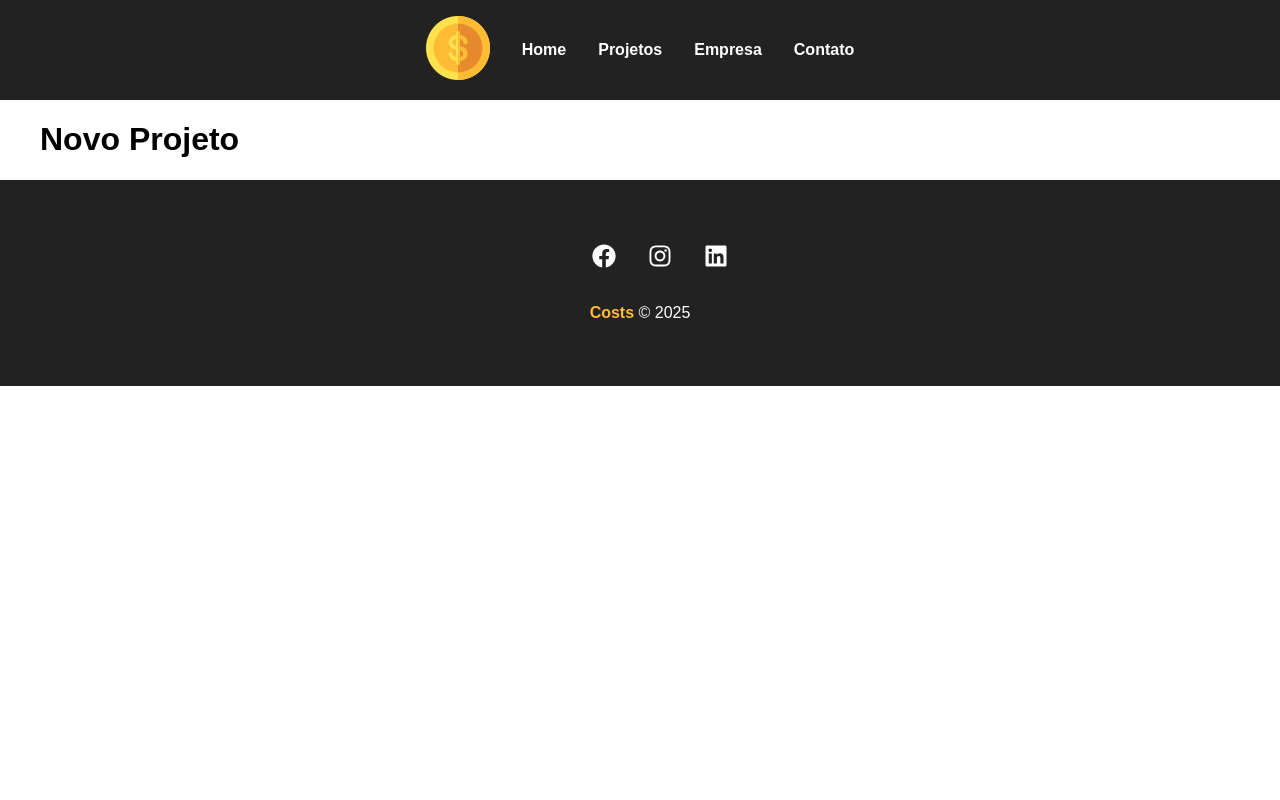
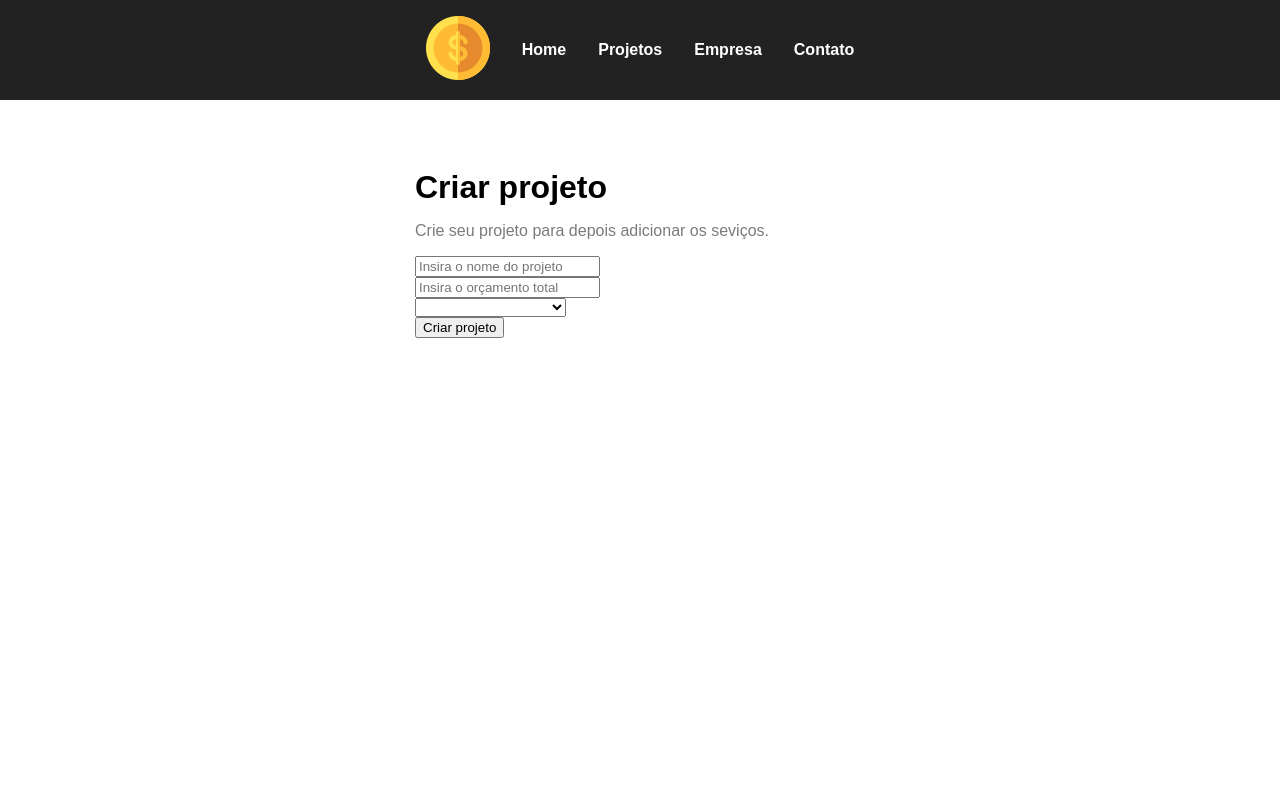
Before and after one commit to AlmaNegr/costs, a React (Create React App) app: page /newproject in a window 1280 px wide. Shown: the top 800 px of the page. Built offline with nearby package versions, Linux system fonts and the light colour scheme.

Commit message:
Estruturandon a página projeto

```diff
--- a/src/App.js
+++ b/src/App.js
@@ -4,9 +4,9 @@ import Home from "./components/pages/Home";
 import Contact from "./components/pages/Contact";
 import Company from "./components/pages/Company";
 import NewProject from "./components/pages/NewProject";
-import NavBar from "./components/pages/NavBar";
+import NavBar from "./components/layout/NavBar";
 import Container from "./components/layout/Container";
-import Footer from "./components/pages/Footer"
+import Footer from "./components/layout/Footer"
 import Projects from "./components/pages/Projects";
 
 function App() {
@@ -23,8 +23,8 @@ function App() {
             <Route path="/newproject" element={<NewProject />} />
           </Routes>
         </Container>
-        <Footer />
       </div>
+      <Footer />
     </Router>
   );
 }
--- a/src/components/pages/Home.module.css
+++ b/src/components/pages/Home.module.css
@@ -5,6 +5,7 @@
     align-items: center;
     justify-content: center;
     padding: 4em;
+
 }
 
 .home_container h1 {
--- a/src/components/pages/NewProject.js
+++ b/src/components/pages/NewProject.js
@@ -1,7 +1,13 @@
+import ProjectForm from '../project/ProjectForm'
+import styles from './NewProject.module.css'
+
 function NewProject() {
     return(
-        <div>
-            <h1>Novo Projeto</h1>
+        <div className={styles.newproject_container}>
+            <h1>Criar projeto</h1>
+            <p>Crie seu projeto para depois adicionar os seviços.</p>
+            <ProjectForm />
+
         </div>
     )
 }
--- /dev/null
+++ b/src/components/pages/NewProject.module.css
@@ -0,0 +1,13 @@
+.newproject_container {
+    width: 450px;
+    margin: 0 auto;
+    padding: 3em;
+}
+
+.newproject_container h1 {
+    margin-bottom: 0.5em;
+}
+
+.newproject_container p {
+    color: #7b7b7b;
+}
--- a/src/components/pages/Projects.js
+++ b/src/components/pages/Projects.js
@@ -1,6 +1,8 @@
+import NewProject from "./NewProject";
+
 function Projects() {
     return(
-        <h1>Projetos</h1>
+        <NewProject />
     )
 }
 
--- /dev/null
+++ b/src/components/project/ProjectForm.js
@@ -0,0 +1,18 @@
+function ProjectForm() {
+    return(
+        <form>
+            <div><input type="text" placeholder="Insira o nome do projeto"></input></div>
+            <div><input type="number" placeholder="Insira o orçamento total"></input></div>
+            <div>
+                <select id="categoty_id">
+                    <option disabled>Selecione a categoria</option>
+                </select>
+            </div>
+            <div>
+                <input type="submit" value="Criar projeto"></input>
+            </div>
+        </form>
+    )
+}
+
+export default ProjectForm
```
Also changed, not shown: src/components/layout/Footer.js (renamed from src/components/pages/Footer.js), src/components/layout/Footer.module.css (renamed from src/components/pages/Footer.module.css), src/components/layout/NavBar.js (renamed from src/components/pages/NavBar.js), src/components/layout/Navbar.module.css (renamed from src/components/pages/Navbar.module.css).
